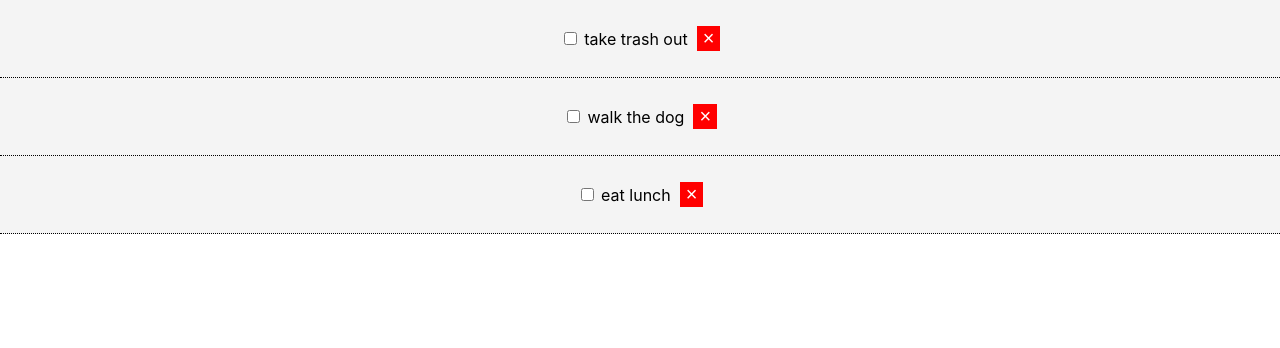
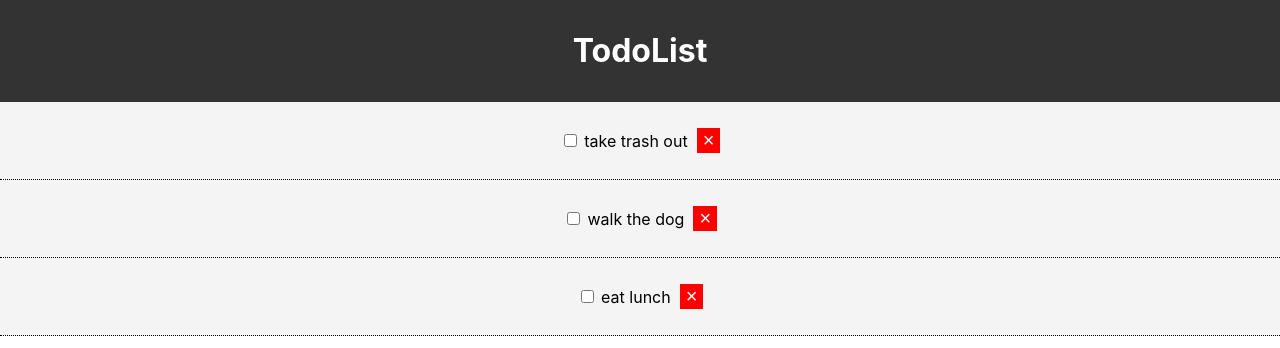
Before and after one commit to dgloriaweb/react_crash_todo_16_13_1, a React (Create React App) app: page / in a window 1280 px wide. Shown: the top 348 px of the page. Built offline with nearby package versions, Linux system fonts and the light colour scheme.

Commit message:
Brad 60min add header

```diff
--- a/src/App.js
+++ b/src/App.js
@@ -1,24 +1,25 @@
-import React, { Component } from "react"
-import "./App.css"
-import Todos from "./components/Todos"
-// import { render } from "@testing-library/react"
+import React, { Component } from 'react'
+import Header from './components/layout/Header'
+import './App.css'
+import Todos from './components/Todos'
+// import { render } from '@testing-library/react'
 
 class App extends Component {
   state = {
     todos: [
       {
         id: 1,
-        title: "take trash out",
+        title: 'take trash out',
         completed: false,
       },
       {
         id: 2,
-        title: "walk the dog",
+        title: 'walk the dog',
         completed: false,
       },
       {
         id: 3,
-        title: "eat lunch",
+        title: 'eat lunch',
         completed: false,
       },
     ],
@@ -42,7 +43,8 @@
   render() {
     // console.log(this.state.todos)
     return (
-      <div className="App">
+      <div className='App'>
+        <Header />
         <Todos
           todos={this.state.todos}
           markComplete={this.markComplete}
--- /dev/null
+++ b/src/components/layout/Header.js
@@ -0,0 +1,16 @@
+import React from 'react'
+
+export default function Header() {
+  return (
+    <header style={headerStyle}>
+      <h1>TodoList</h1>
+    </header>
+  )
+}
+
+const headerStyle = {
+  background: '#333',
+  color: 'white',
+  textAlign: 'center',
+  padding: '10px',
+}
```
Also changed, not shown: src/components/TodoItem.js (+8 -8 lines), src/components/Todos.js (+4 -4 lines), src/index.js (+6 -6 lines).
